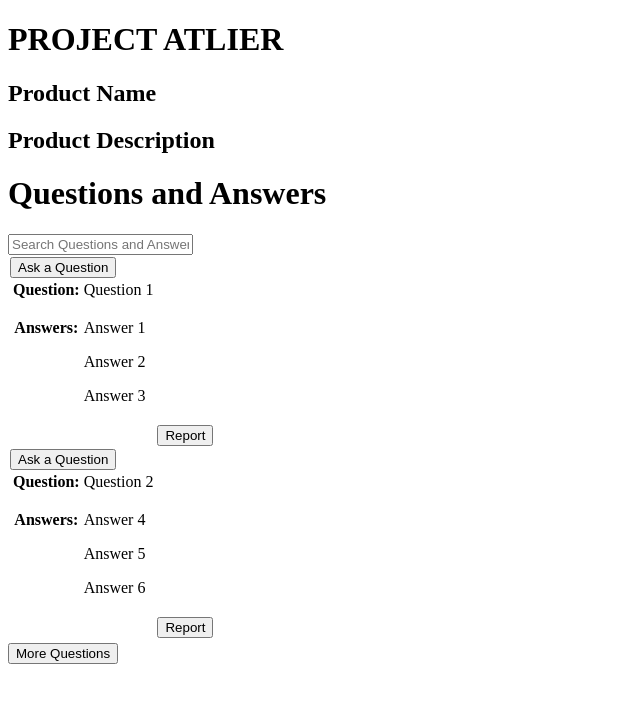
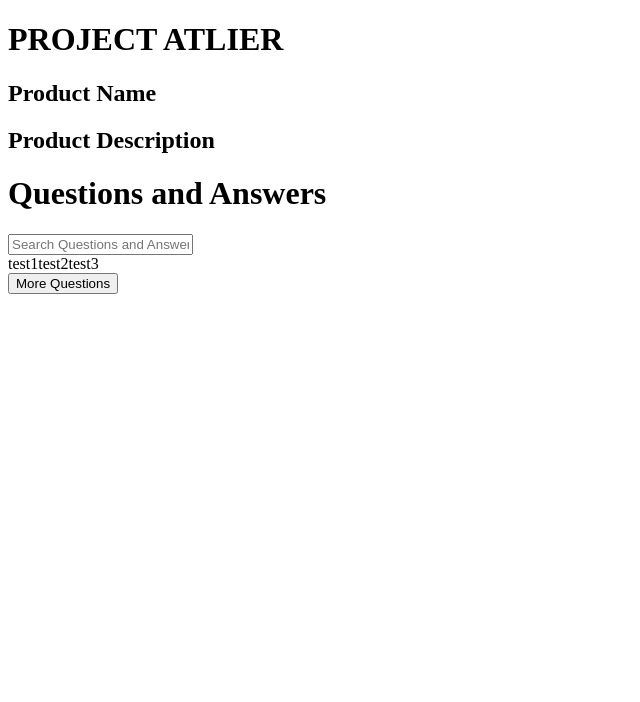
Before and after one commit to rpp30-fec-r34ct/FEC, a React app: page / in a window 1280 px wide. Shown: the top 702 px of the page, without its empty margins (0-640 px from the left). Built offline with nearby package versions, Linux system fonts and the light colour scheme; no server answers; the HTML template or start-up script is replaced by a standard one.

Commit message:
Working on server

```diff
--- a/client/src/QAComponents/QAList.jsx
+++ b/client/src/QAComponents/QAList.jsx
@@ -2,38 +2,30 @@ import React, { useState } from 'react';
 import ReactDOM from 'react-dom';
 import axios from 'axios';
 
-const QAList = (props) => (
-  (
+const productID = 47421;
+
+const QAList = () => {
+
+  const initialize = (e) => {
+    e.preventDefault();
+    axios.get('/qa/questions' + '?product_id=' + productID)
+    .then((data) => {
+      console.log('data received from server for product', data);
+    })
+    .catch ((err) => {
+      console.error ('error while getting product data from server');
+    })
+  }
+  const [questions, setQuestions] = useState(['test1', 'test2', 'test3']);
+  const addquestion = (event) => {
+    setQuestions(prev => [event.target.value, ... prev]);
+  };
+  return (
     <div>
-      <table>
-      {props.questions.map(question => {
-         return (
-          <div>
-            <button onClick={props.newQuestion}>Ask a Question</button>
-              <tr>
-                <th>Question:</th>
-                <td>{question.Question}</td>
-              </tr>
-              <tr>
-                <th>Answers:</th>
-                <td>
-                {question.Answers.map(answer => { return <p>{answer}</p> })}
-                </td>
-              </tr>
-              <tr>
-                <td></td>
-                <td></td>
-                <td>
-                  <button>Report</button>
-                </td>
-              </tr>
-          </div>
-          )
-        })}
-      </table>
-      <button onClick={props.addQuestions}>More Questions</button>
+      <div>{questions}</div>
+      <button onClick={initialize}>More Questions</button>
     </div>
   )
-)
+}
 
 export default QAList;
```
Also changed, not shown: 1 other file (tests, documents, lock files or other folders).
